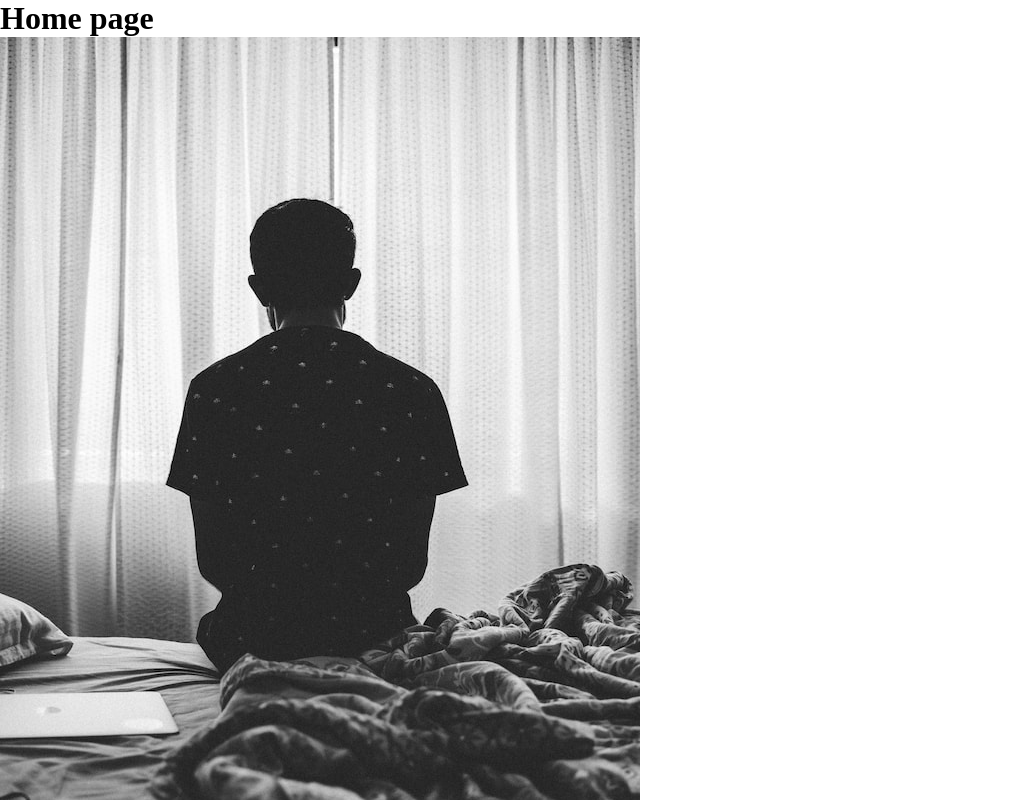
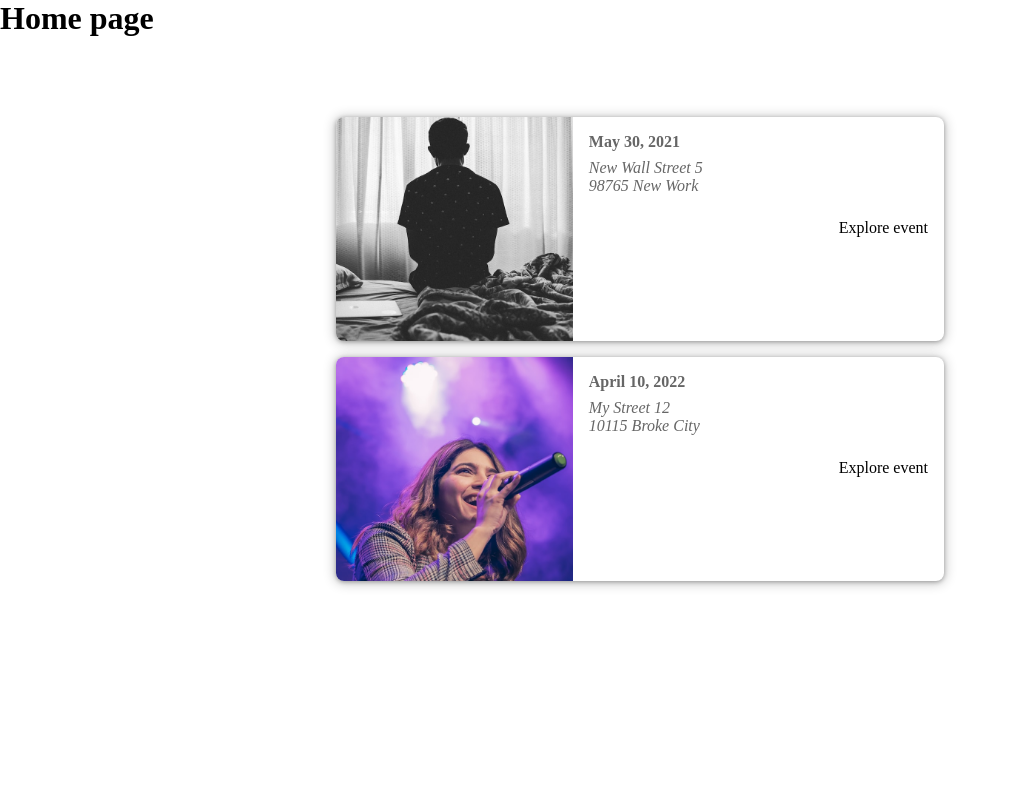
Before and after one commit to uxmoon/nextjs-project-routing, a Next.js app: page / in a window 1280 px wide. Shown: the top 800 px of the page, without its empty margins (0-1013 px from the left). Built offline with nearby package versions, Linux system fonts and the light colour scheme.

Commit message:
Add css styles

```diff
--- a/components/events/EventItem.js
+++ b/components/events/EventItem.js
@@ -1,4 +1,5 @@
 import Link from 'next/link';
+import styles from '@/styles/EventItem.module.css';
 
 export default function EventItem(props) {
   const { title, image, date, location, id } = props;
@@ -10,19 +11,19 @@
   const addressFormatted = location.replace(', ', '\n');
   const linkFomatted = `/events/${id}`;
   return (
-    <li>
+    <li className={styles.item}>
       <img src={`/${image}`} alt={title} />
-      <div>
+      <div className={styles.content}>
         <div>
           <h2>{title}</h2>
-          <div>
+          <div className={styles.date}>
             <time>{dateFormatted}</time>
           </div>
-          <div>
+          <div className={styles.address}>
             <address>{addressFormatted}</address>
           </div>
         </div>
-        <div>
+        <div className={styles.actions}>
           <Link href={linkFomatted}>Explore event</Link>
         </div>
       </div>
--- a/components/events/EventList.js
+++ b/components/events/EventList.js
@@ -1,8 +1,10 @@
 import EventItem from './EventItem';
+import styles from '@/styles/EventList.module.css';
+
 export default function EventList(props) {
   const { items } = props;
   return (
-    <ul>
+    <ul className={styles.list}>
       {items.map((evt) => (
         <EventItem
           key={evt.id}
--- /dev/null
+++ b/styles/EventItem.module.css
@@ -0,0 +1,103 @@
+.item {
+  box-shadow: 0 1px 4px rgba(0, 0, 0, 0.3), 0 1px 12px 2px rgba(0, 0, 0, 0.2);
+  border-radius: 8px;
+  overflow: hidden;
+  background-color: white;
+  margin: 1rem;
+  display: flex;
+  flex-direction: column;
+  gap: 1rem;
+}
+
+.item img {
+  width: 100%;
+  object-fit: cover;
+  height: 10rem;
+}
+
+.content {
+  width: 100%;
+  padding: 0 1rem;
+  text-align: center;
+}
+
+.content h2 {
+  margin: 0.5rem 0;
+}
+
+.date,
+.address {
+  display: flex;
+  gap: 0.5rem;
+  align-items: center;
+}
+
+.date svg,
+.address svg {
+  width: 1.25rem;
+  height: 1.25rem;
+  color: #666666;
+}
+
+.content time {
+  color: #666666;
+  font-weight: bold;
+}
+
+.content address {
+  margin: 0.5rem 0;
+  color: #666666;
+  white-space: pre;
+}
+
+.actions {
+  display: flex;
+  flex-direction: column;
+  padding: 1rem;
+}
+
+.actions a {
+  display: block;
+}
+
+.actions a span {
+  vertical-align: middle;
+}
+
+.icon {
+  margin-left: 0.5rem;
+  display: inline-flex;
+  justify-content: center;
+  align-items: center;
+}
+
+.icon svg {
+  width: 1.25rem;
+  height: 1.25rem;
+}
+
+@media (min-width: 768px) {
+  .item {
+    flex-direction: row;
+  }
+
+  .item img {
+    width: 40%;
+    height: 14rem;
+  }
+
+  .content {
+    width: 60%;
+    padding: 0;
+    text-align: left;
+  }
+
+  .content h2 {
+    margin: 1rem 0;
+  }
+
+  .actions {
+    flex-direction: row;
+    justify-content: flex-end;
+  }
+}
--- /dev/null
+++ b/styles/EventList.module.css
@@ -0,0 +1,5 @@
+.list {
+  width: 90%;
+  max-width: 40rem;
+  margin: 5rem auto;
+}
```
